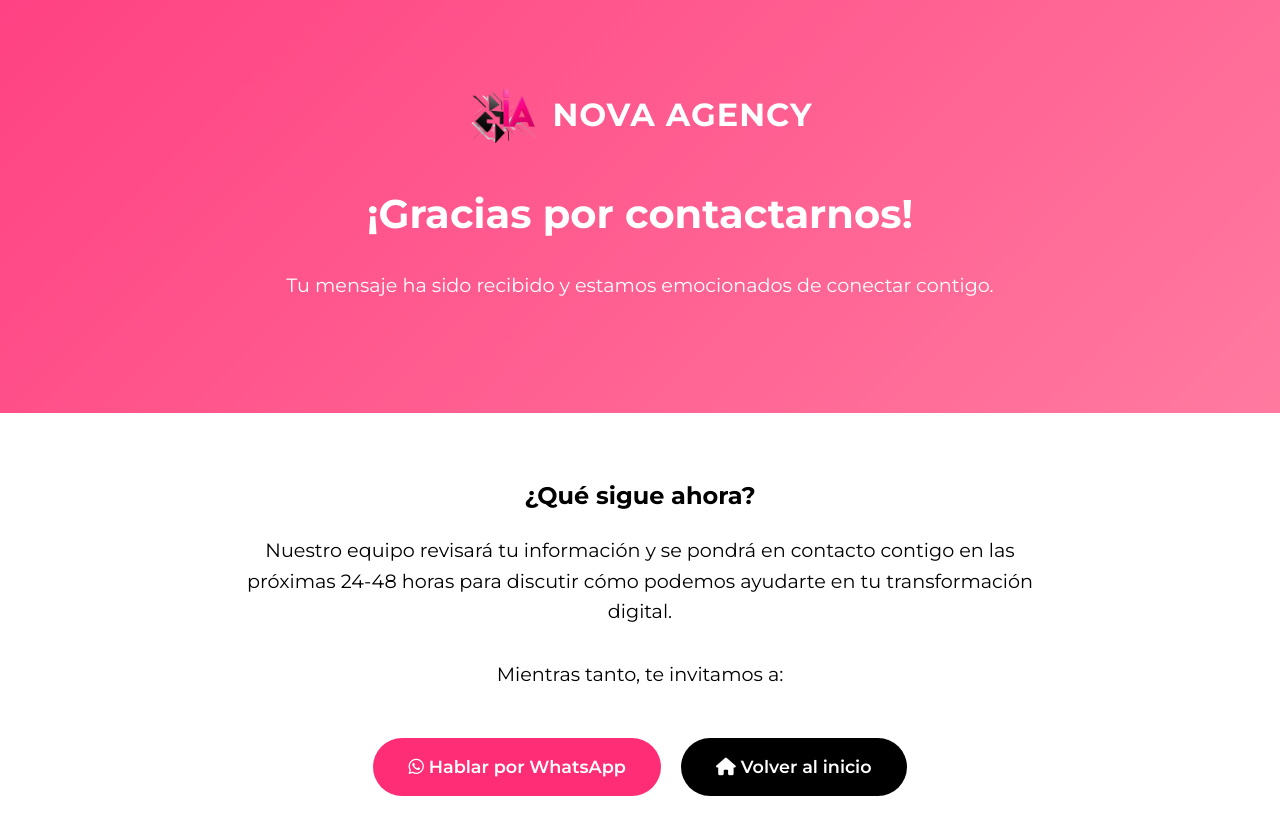
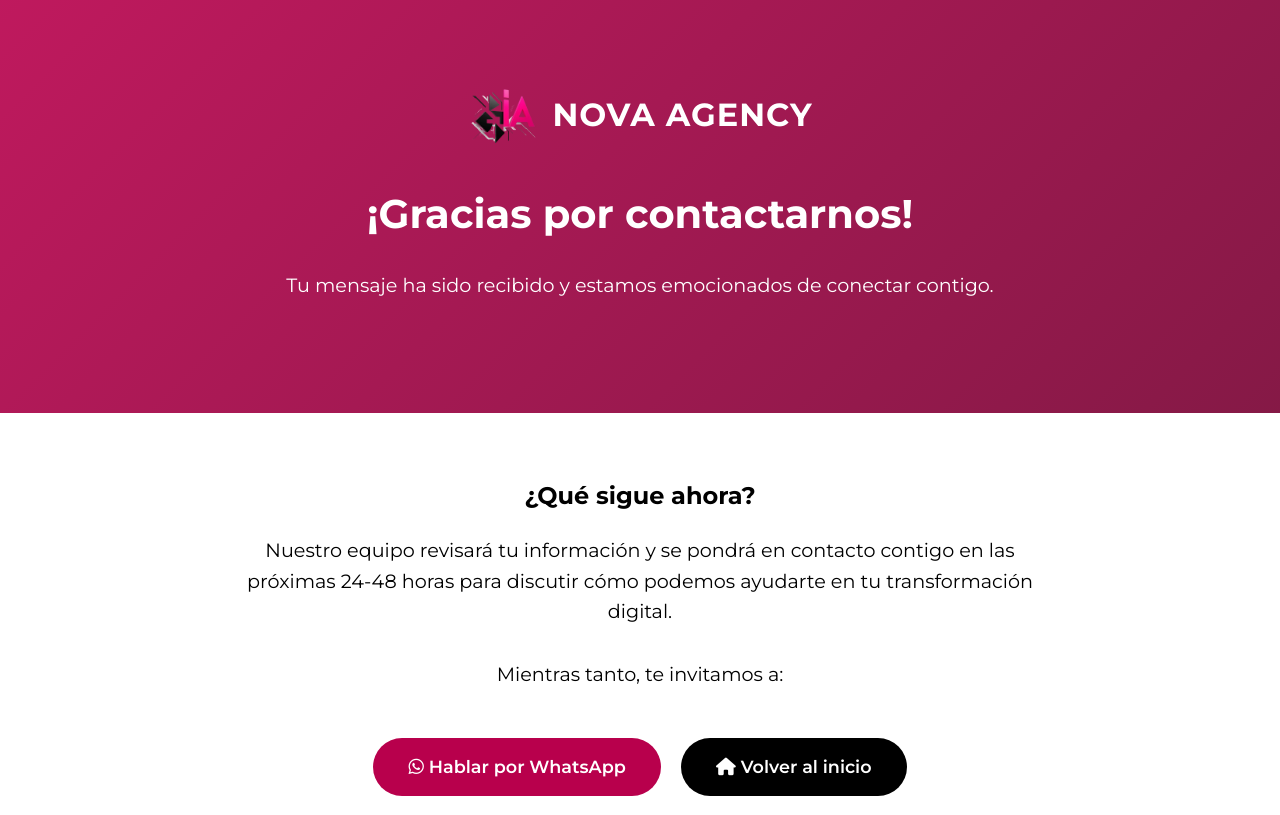
Before and after one commit to Guille1133/novaagencyia, a plain HTML site: page gracias/index.html in a window 1280 px wide. Shown: the top 815 px of the page. Drawn offline with Linux system fonts and the light colour scheme.

Commit message:
Update index.html

```diff
--- a/gracias/index.html
+++ b/gracias/index.html
@@ -6,11 +6,12 @@
     <title>¡Gracias por contactar con Nova Agency!</title>
     <style>
         :root {
-            --primary: #FF2D75; /* Rosa Nova */
-            --secondary: #000000;
-            --light: #FFFFFF;
-            --accent: #F8E8EE;
-        }
+  --primary: #B8004C; /* Rosa oscuro igual que en la principal */
+  --secondary: #000000;
+  --light: #FFFFFF;
+  --accent: #EDB3C6;  /* Igual que en la principal */
+}
+
 
         body {
             font-family: 'Montserrat', sans-serif;
@@ -23,9 +24,9 @@
             text-align: center;
         }
 
-        .thank-you-header {
-            background: linear-gradient(135deg, rgba(255,45,117,0.9) 0%, rgba(255,107,149,0.9) 100%);
-            color: var(--light);
+       .thank-you-header {
+  background: linear-gradient(135deg, rgba(184,0,76,0.9) 0%, rgba(120,0,50,0.9) 100%);
+   color: var(--light);
             padding: 5rem 0;
             position: relative;
             overflow: hidden;
```
